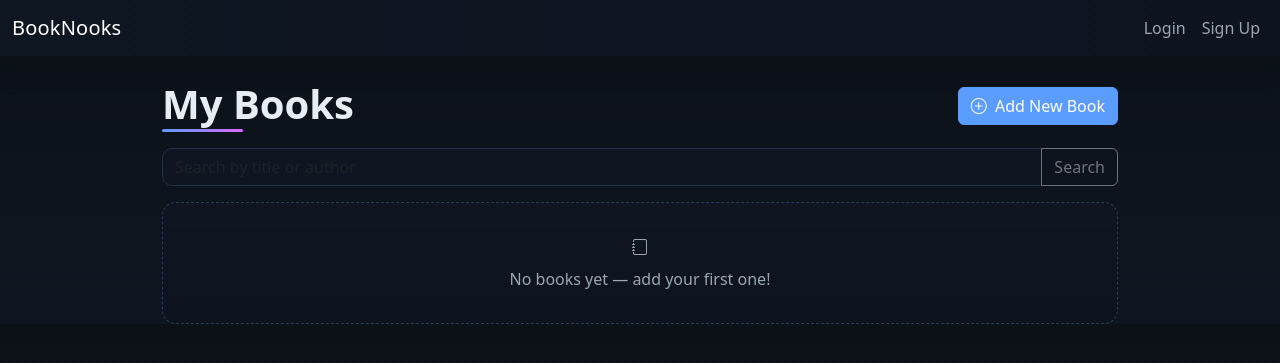
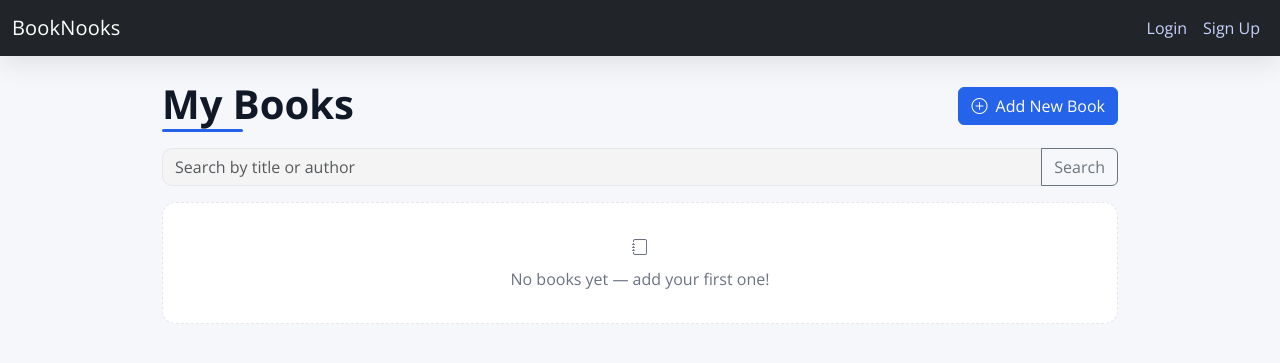
Before and after one commit to reubenja77/booknooks_tracker, a Django app: template books/templates/books/book_list.html in a window 1280 px wide. Shown: the top 363 px of the page. Run offline with Django 4.2, Linux system fonts and the light colour scheme; the template is opened without the code that fills it, so the values that code supplies are empty.

Commit message:
feat(ui): Apply new color and font

```diff
--- a/static/css/style.css
+++ b/static/css/style.css
@@ -1,126 +1,135 @@
 /* --- Theme --- */
-:root{
-    --brand-bg: #0c1117;
-    --brand-surface: #151b23;
-    --brand-accent: #5b9cff;   /* primary color */
-    --brand-accent-2: #d96bff; /* secondary color */
-    --brand-text: #e6edf3;
-    --brand-muted: #9aa7b2;
-    --brand-success: #38d39f;
-    --brand-danger: #ff6b6b;
+:root {
+    --bg: #F5F7FB;
+    --surface: #FFFFFF;
+    --text: #111827;
+    --muted: #6B7280;
+    --nav-bg: #0F172A;
+    --primary: #2563EB;
+    --success: #10B981;
+    --danger: #EF4444;
+    --border: #E5E7EB;
     --radius: 14px;
-    --shadow: 0 10px 26px rgba(0,0,0,.15);
+    --shadow: 0 10px 26px rgba(0, 0, 0, .08);
 }
 
 /* Global */
-body{
-    background: linear-gradient(180deg, var(--brand-bg), #0f1621);
-    color: var(--brand-text);
+body {
+    background-color: var(--bg);
+    color: var(--text);
+    font-family: "Open Sans", system-ui, -apple-system, Segoe UI, Roboto, "Helvetica Neue", Arial, "Noto Sans", "Apple Color Emoji", "Segoe UI Emoji", "Segoe UI Symbol", sans-serif;
 }
 
 /* Navbar */
-.navbar{
-    background: linear-gradient(90deg, #0f1723, #0e1320);
+.navbar {
+    background-color: var(--nav-bg);
     box-shadow: var(--shadow);
 }
 
-.navbar-brand{
-  letter-spacing: .2px;
+.navbar-brand {
+    letter-spacing: .2px;
 }
 
-.navbar .nav-link{
-    color: var(--brand-muted);
+.navbar .nav-link {
+    color: #c7d2fe;
 }
 
 .navbar .nav-link:hover,
-.navbar .nav-link.active{
-    color: var(--brand-text);
+.navbar .nav-link.active {
+    color: #f4f4f4;
 }
 
 /* Container */
-.container{
+.container {
     max-width: 980px;
 }
 
 /* Headings */
-h1, h2, h3{
+h1,
+h2,
+h3 {
     font-weight: 700;
 }
 
 /* Buttons */
-.btn-primary{
-    background: var(--brand-accent);
-    border-color: var(--brand-accent);
+.btn-primary {
+    background: var(--primary);
+    border-color: var(--primary);
     transition: transform .06s ease, box-shadow .2s ease;
 }
 
-.btn-primary:hover{
+.btn-primary:hover {
     transform: translateY(-1px);
-    box-shadow: 0 10px 18px rgba(91,156,255,.25);
+    box-shadow: 0 10px 18px rgba(37, 99, 235, .25);
 }
 
-.btn-warning{
+.btn-warning {
     color: #1b1f24;
     font-weight: 600;
 }
 
-.btn-danger{
-    border-color: var(--brand-danger);
-    background: var(--brand-danger);
+.btn-danger {
+    border-color: var(--danger);
+    background: var(danger);
+}
+
+.btn-success{
+    border-color: var(--success);
+    background: var(--success);
 }
 
 /* List */
-.list-group-item{
-    border: 1px solid #202938;
+.list-group-item {
+    border: 1px solid var(--border);
     border-radius: var(--radius);
-    background: var(--brand-surface);
+    background: var(--surface);
     margin-bottom: .6rem;
+    box-shadow: var(--shadow);
 }
 
-.list-group-item .fw-semibold{
+.list-group-item .fw-semibold {
     font-size: 1.05rem;
 }
 
-/* Form */
-.form-control{
-    color: var(--brand-text);
-    border-color: #223049;
+/* Forms */
+.form-control {
+    color: var(--text);
+    border-color: var(--border);
     border-radius: 10px;
-    background: #0f1621;
+    background: #f4f4f4;
 }
 
-.form-control:focus{
-    color: var(--brand-text);
-    border-color: var(--brand-accent);
-    background: #0f1621;
-    box-shadow: 0 0 0 .25rem rgba(91,156,255,.15);
+.form-control:focus {
+    border-color: var(--primary);
+    background: #f4f4f4;
+    box-shadow: 0 0 0 .25rem rgba(37, 99, 235, .15);
 }
 
 /* Alerts */
-.alert{
+.alert {
     border-radius: var(--radius);
     box-shadow: var(--shadow);
     border: 0;
 }
 
 /* Empty state */
-.empty-state{
-    border: 1px dashed #2b3a54;
-    background: linear-gradient(180deg, #0f1621, #0d1420);
-    color: var(--brand-muted);
+.empty-state {
+    border: 1px dashed var(--border);
+    background: var(--surface);
+    color: var(--muted);
     padding: 2rem;
     border-radius: var(--radius);
     text-align: center;
 }
 
 /* Underline for page titles */
-.page-title{
+.page-title {
     display: inline-block;
     padding-bottom: .25rem;
     position: relative;
 }
 
-.page-title::after{
+.page-title::after {
     position: absolute;
     border-radius: 2px;
     content: "";
@@ -128,5 +137,5 @@ h1, h2, h3{
     height: 3px;
     left: 0;
     bottom: 0;
-    background: linear-gradient(90deg, var(--brand-accent), var(--brand-accent-2));
+    background: var(--primary);
 }
```
